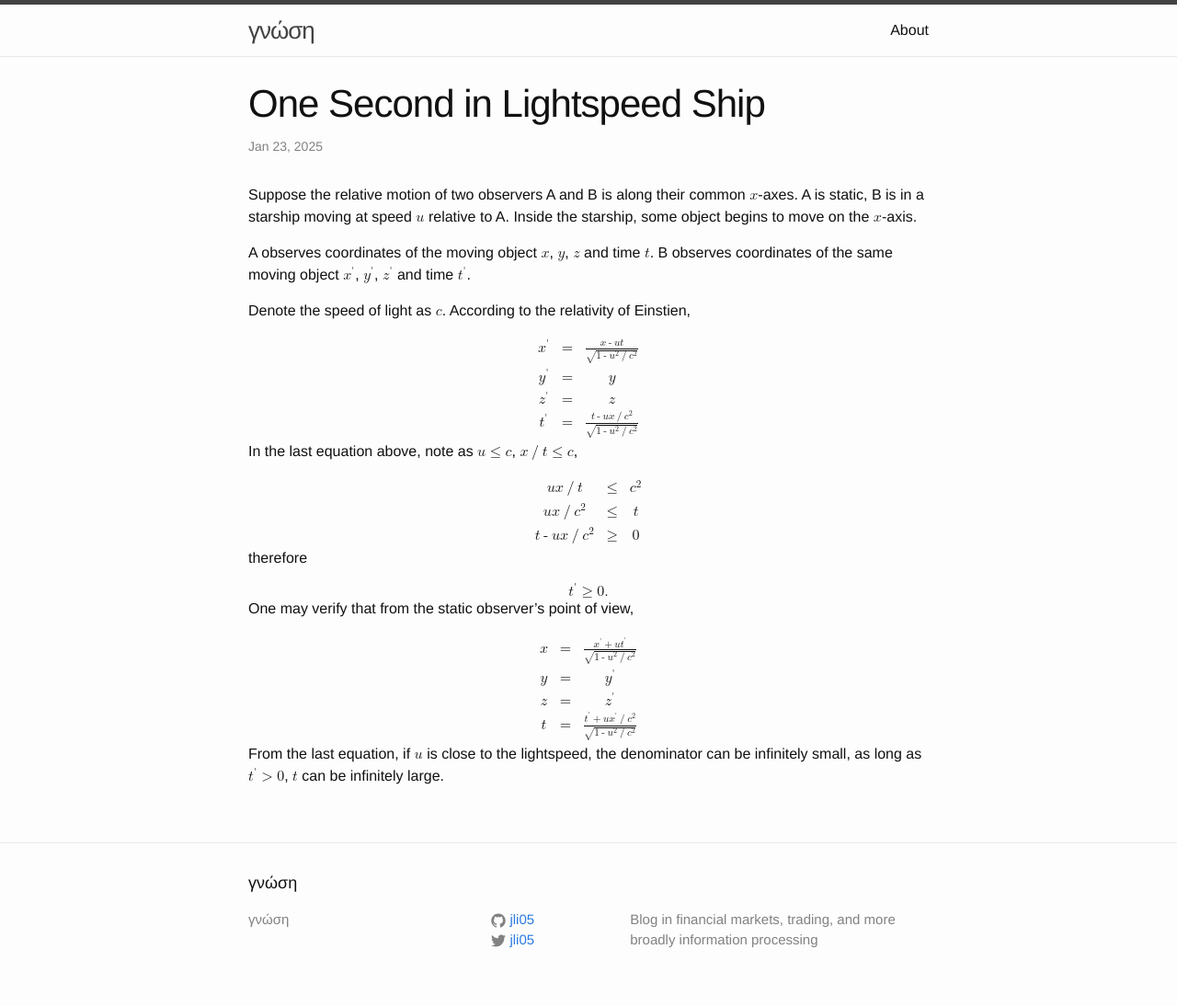
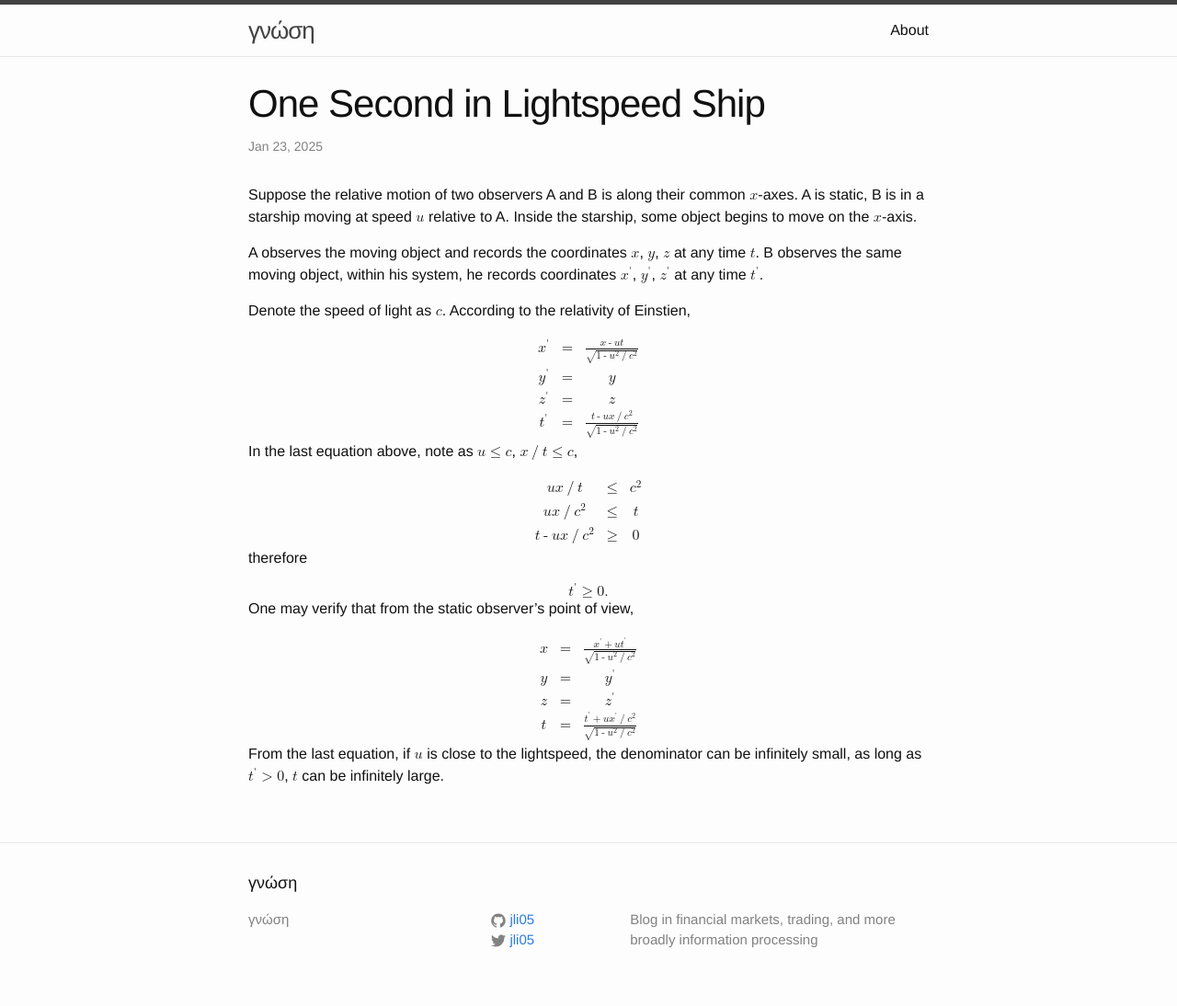
Before and after one commit to jli05/jli05.github.io, a Jekyll site: the page built from _posts/2025-01-23-One-Second-in-Lightspeed-Ship.md, in a window 1280 px wide. Shown: the whole page at 92% size. Built offline with Jekyll 4.4.1, drawn with Linux system fonts in a browser that asks for light colours.

Commit message:
retouch introduction

```diff
--- a/_posts/2025-01-23-One-Second-in-Lightspeed-Ship.md
+++ b/_posts/2025-01-23-One-Second-in-Lightspeed-Ship.md
@@ -5,7 +5,7 @@ layout: post
 
 Suppose the relative motion of two observers A and B is along their common <math><mi>x</mi></math>-axes. A is static, B is in a starship moving at speed <math><mi>u</mi></math> relative to A. Inside the starship, some object begins to move on the <math><mi>x</mi></math>-axis.
 
-A observes coordinates of the moving object <math><mi>x</mi></math>, <math><mi>y</mi></math>, <math><mi>z</mi></math> and time <math><mi>t</mi></math>. B observes coordinates of the same moving object <math><msup><mi>x</mi><mo>&apos;</mo></msup></math>, <math><msup><mi>y</mi><mo>&apos;</mo></msup></math>, <math><msup><mi>z</mi><mo>&apos;</mo></msup></math> and time <math><msup><mi>t</mi><mo>&apos;</mo></msup></math>.
+A observes the moving object and records the coordinates <math><mi>x</mi></math>, <math><mi>y</mi></math>, <math><mi>z</mi></math> at any time <math><mi>t</mi></math>. B observes the same moving object, within his system, he records coordinates <math><msup><mi>x</mi><mo>&apos;</mo></msup></math>, <math><msup><mi>y</mi><mo>&apos;</mo></msup></math>, <math><msup><mi>z</mi><mo>&apos;</mo></msup></math> at any time <math><msup><mi>t</mi><mo>&apos;</mo></msup></math>.
 
 Denote the speed of light as <math><mi>c</mi></math>. According to the relativity of Einstien,
 
```
